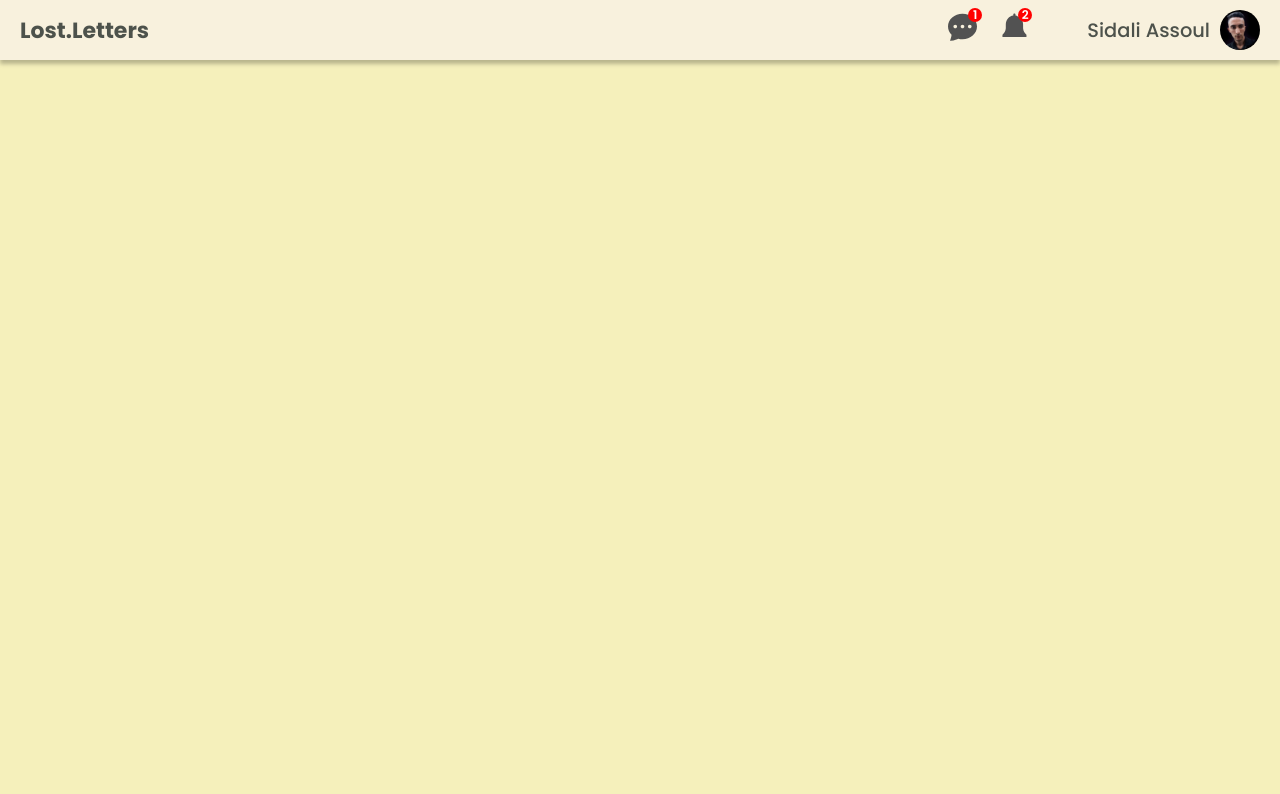
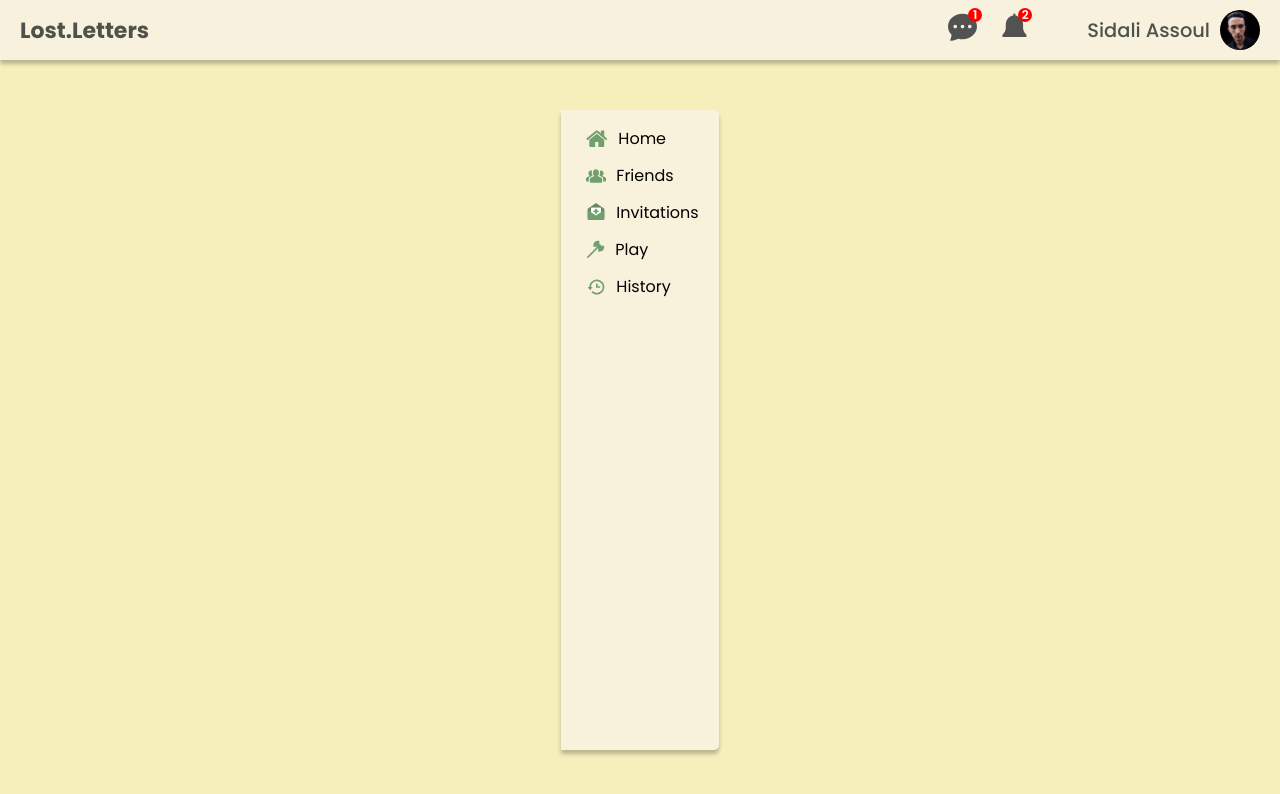
Before and after one commit to stormsidali2001/lost-letters-frontend, a Next.js app: page /feed in a window 1280 px wide. Shown: the top 794 px of the page. Built offline with nearby package versions, Linux system fonts and the light colour scheme.

Commit message:
leftbar done

```diff
--- a/components/Leftbar/Leftbar.module.css
+++ b/components/Leftbar/Leftbar.module.css
@@ -0,0 +1,31 @@
+.container{
+    background-color: var(--form-bg);
+    width: fit-content;
+    height: 80vh;
+    padding: 15px 0px;
+    padding-left: 5px;
+    box-shadow: 0px 4px 4px rgba(0, 0, 0, 0.25);
+    backdrop-filter: blur(2px);
+    border-bottom-right-radius: 5px;
+    border-top-right-radius: 5px;
+}
+.container .links{
+    display: flex;
+    flex-direction: column;
+    row-gap:10px;
+}
+.container .links .link{
+    display: flex;
+    align-items: center;
+    column-gap:10px;
+    width: 100%;
+    padding: 1px 20px;
+    border-bottom-left-radius: 10px;
+    border-top-left-radius: 10px;
+
+}
+.container .links .link:hover,.container .links .link label:hover  {
+    background-color: rgb(221, 211, 211);
+    cursor: pointer;
+
+}
--- a/components/Leftbar/Leftbar.tsx
+++ b/components/Leftbar/Leftbar.tsx
@@ -31,9 +31,17 @@ const Leftbar = () => {
   return (
     <div className={styles.container}>
         <ul className={styles.links}>
-            <li className={styles.link}>
+            {
+                links.map(({text,icon},index)=>{
+                    return (
+                        <li key={index} className={styles.link}>
+                            {icon}
+                            <label>{text}</label>
+                        </li>
+                    )
+                })
+            }
 
-            </li>
         </ul>
     </div>
   )
```
